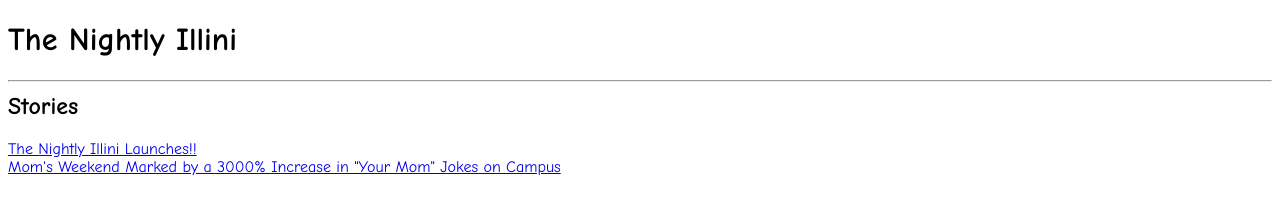
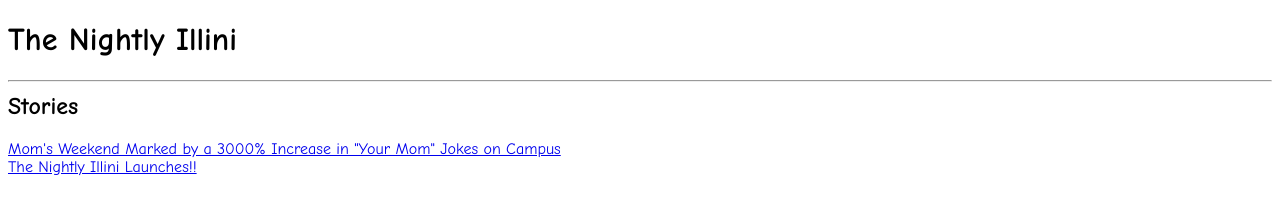
Before and after one commit to randomKeyss/randomKeyss.github.io, a plain HTML site: page nightly_illini/index.html in a window 1280 px wide. Drawn offline with Linux system fonts and the light colour scheme.

Commit message:
changed link order

```diff
--- a/nightly_illini/index.html
+++ b/nightly_illini/index.html
@@ -10,8 +10,9 @@
     <H1>The Nightly Illini</H1>
     <hr>
     <H2 style="margin-top: 10px;">Stories</H2>
+    <a href="stories/2022/4/01/moms_weekend_marked_by_increase_in_your_mom_jokes/index.html">Mom's Weekend Marked by a 3000% Increase in "Your Mom" Jokes on Campus</a><br>
     <a href="stories/2022/4/01/nightly_illini_launches/index.html">The Nightly Illini Launches!!</a><br>
-    <a href="stories/2022/4/01/moms_weekend_marked_by_increase_in_your_mom_jokes/index.html">Mom's Weekend Marked by a 3000% Increase in "Your Mom" Jokes on Campus</a>
+
     <style>
         body {
             font-family: 'Comic Sans MS', 'Marker Felt', sans-serif;
```
